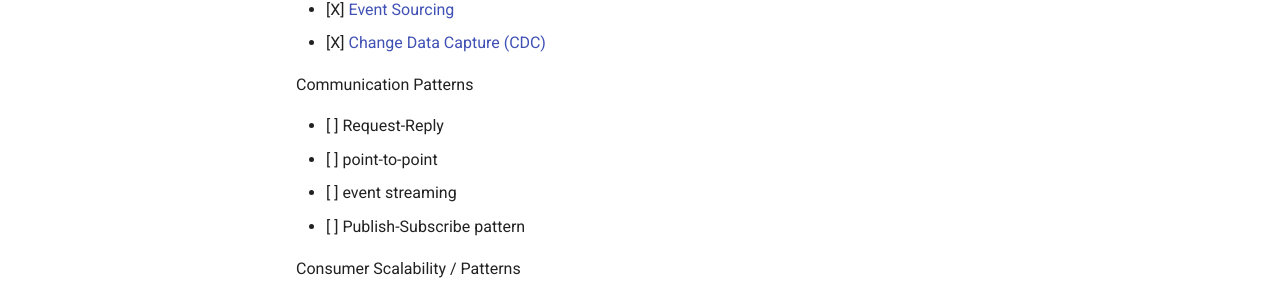
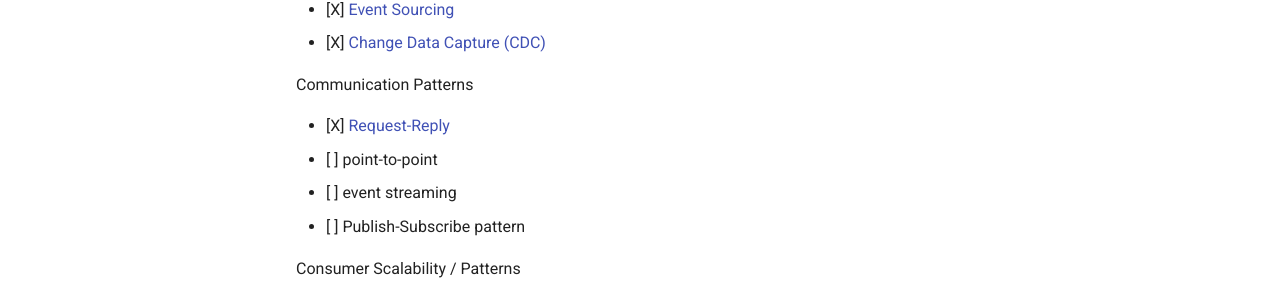
Before and after one commit to jonaslagoni/design-patterns, an MkDocs documentation site: the page built from patterns/index.md, in a window 1280 px wide and 1331 px high. Shown: the part 689-989 px from the top of the window. Built offline with MkDocs 1.6.1 and Material for MkDocs 9.7.7, drawn with Linux system fonts in a browser that asks for light colours; part of the change alters nothing that is shown.

```diff
--- a/patterns/index.md
+++ b/patterns/index.md
@@ -21,7 +21,7 @@ Simple roadmap for patterns to document;
 
 Communication Patterns
 
-- [ ] Request-Reply
+- [X] [Request-Reply](./request-and-reply.md)
 - [ ] point-to-point
 - [ ] event streaming
 - [ ] Publish-Subscribe pattern
```
